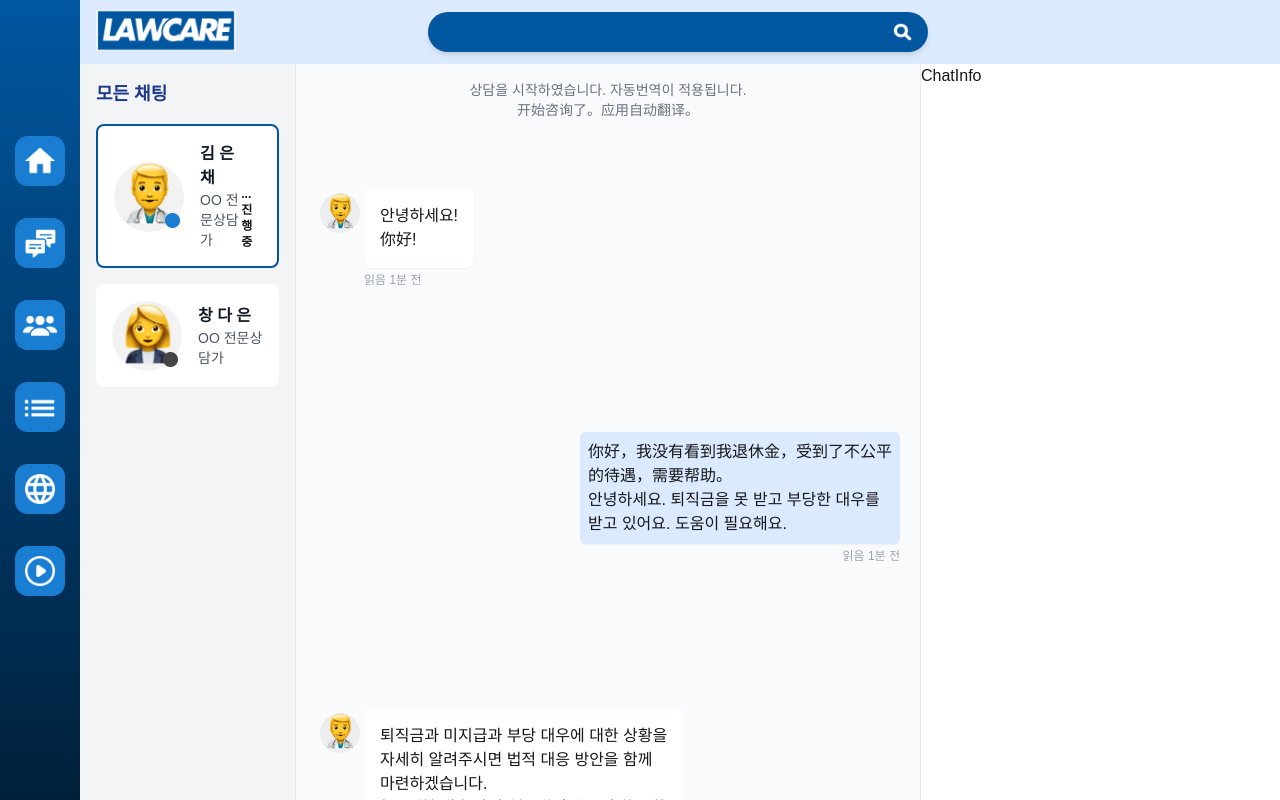
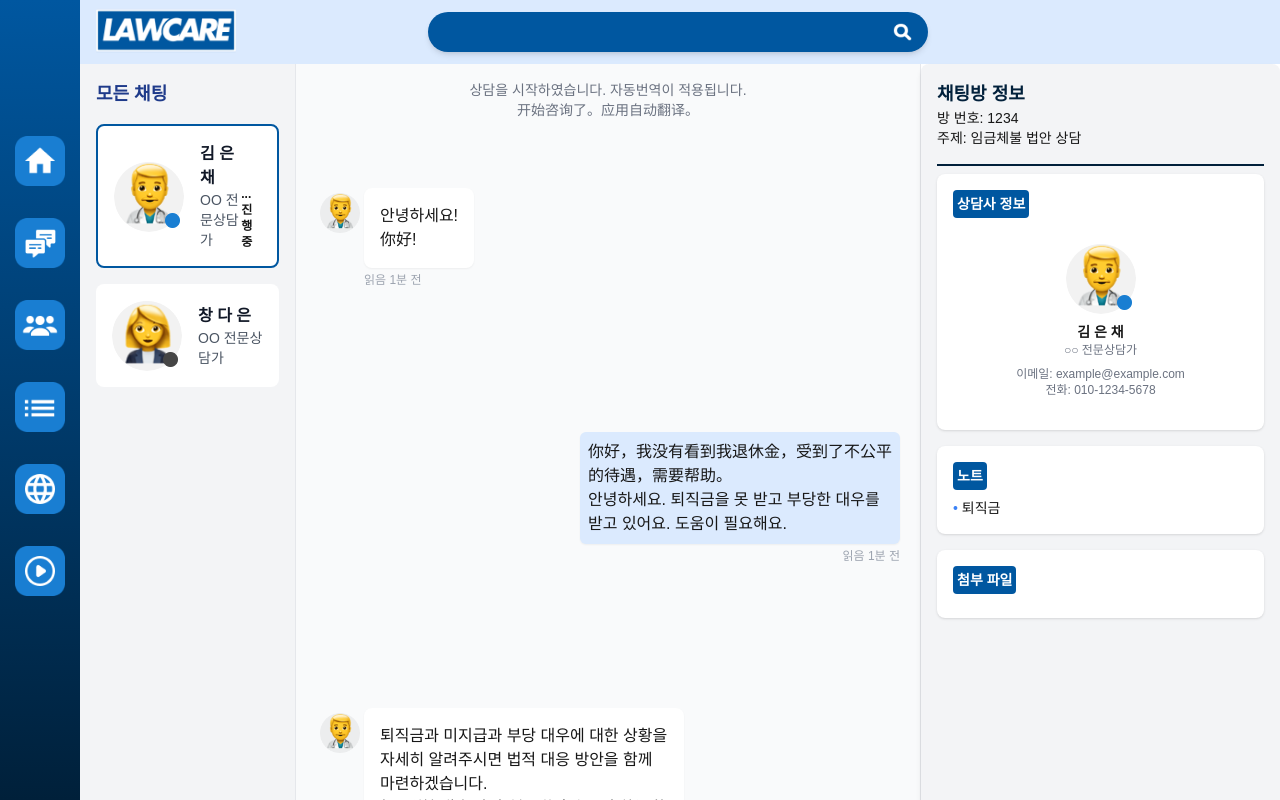
Before and after one commit to LawCare/Law_Care-FE, a Next.js app: page / in a window 1280 px wide. Shown: the top 800 px of the page. Built offline with nearby package versions, Linux system fonts and the light colour scheme.

Commit message:
feat: 채팅방정보 ui

```diff
--- a/src/app/globals.css
+++ b/src/app/globals.css
@@ -19,3 +19,29 @@ body {
   background: var(--background);
   font-family: sans-serif;
 }
+html {
+  font-size: 16px;
+  box-sizing: border-box;
+  overflow: hidden;
+}
+
+*,
+*::before,
+*::after {
+  box-sizing: inherit;
+}
+
+body {
+  margin: 0;
+  padding: 0;
+  overflow: hidden;
+  height: 100vh;
+}
+
+.container {
+  width: 100vw;
+  height: 100vh;
+  overflow: hidden;
+  display: flex;
+  flex-direction: column;
+}
--- a/src/components/ChatInfo/ChatInfo.jsx
+++ b/src/components/ChatInfo/ChatInfo.jsx
@@ -1,9 +1,51 @@
-import React from 'react'
+import Image from 'next/image';
+import React from 'react';
+import manicon from '../../assets/icons/man icon.png';
+import inprogress from '../../assets/icons/in progress.png';
 
 const ChatInfo = () => {
   return (
-    <div>ChatInfo</div>
-  )
-}
+    <div className="bg-gray-100 w-100  p-4 min-h-screen rounded-lg shadow-md">
+      <div className="mb-4">
+        <h2 className="text-lg font-semibold text-custom-navy2">채팅방 정보</h2>
+        <p className="text-sm">방 번호: 1234</p>
+        <p className="text-sm">주제: 임금체불 법안 상담</p>
+      </div>
 
-export default ChatInfo
+      <hr className="border-t-2 border-custom-navy my-2" />
+
+      <div className="bg-white p-4 rounded-lg shadow mb-4">
+        <h3 className="bg-custom-blue text-white font-semibold text-sm mb-2 p-1 rounded inline-block">상담사 정보</h3>
+        <div className="space-y-4">
+          <div className="flex flex-col items-center bg-white rounded-lg p-4">
+            <div className="flex-shrink-0 relative">
+              <Image src={manicon} alt="Consultant 1" width={70} height={70} className="rounded-full" />
+              <div className="absolute bottom-1 right-1">
+                <Image src={inprogress} alt="inprogress" width={15} height={15} />
+              </div>
+            </div>
+            <p className="text-sm font-semibold mt-2">김 은 채</p>
+            <p className="text-xs text-gray-500">○○ 전문상담가</p>
+            <div className="mt-2 text-xs text-gray-500 text-center">
+              <p>이메일: example@example.com</p>
+              <p>전화: 010-1234-5678</p>
+            </div>
+          </div>
+        </div>
+      </div>
+
+      <div className="bg-white p-4 rounded-lg shadow mb-4">
+        <h3 className="bg-custom-blue text-white font-semibold text-sm mb-2 p-1 rounded inline-block">노트</h3>
+        <p className="text-sm">
+          <span className="text-blue-500">•</span> 퇴직금
+        </p>
+      </div>
+
+      <div className="bg-white p-4 rounded-lg shadow">
+        <h3 className="bg-custom-blue text-white font-semibold text-sm mb-2 p-1 rounded inline-block">첨부 파일</h3>
+      </div>
+    </div>
+  );
+};
+
+export default ChatInfo;
--- a/tailwind.config.js
+++ b/tailwind.config.js
@@ -13,7 +13,9 @@ module.exports = {
         'custom-blue': '#0057A0',
         'custom-light-blue': '#0057A0',
         'custom-dark-blue': '#00203A',
-        'custom-sky-blue': '#EFF7FF'
+        'custom-sky-blue': '#EFF7FF',
+        'custom-navy': '#01203A',
+        'custom-navy2': '#01203b'
       }
     }
   },
```
